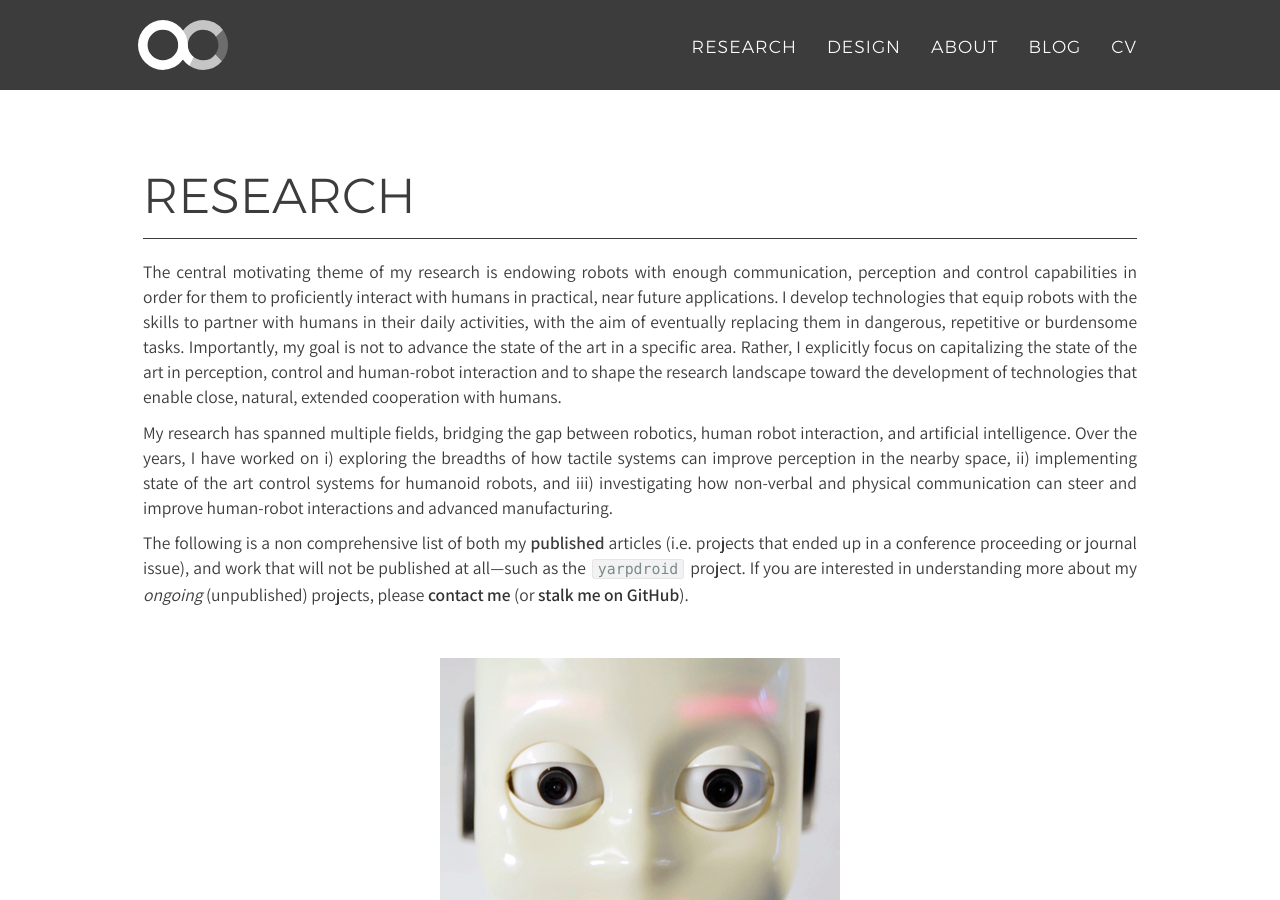
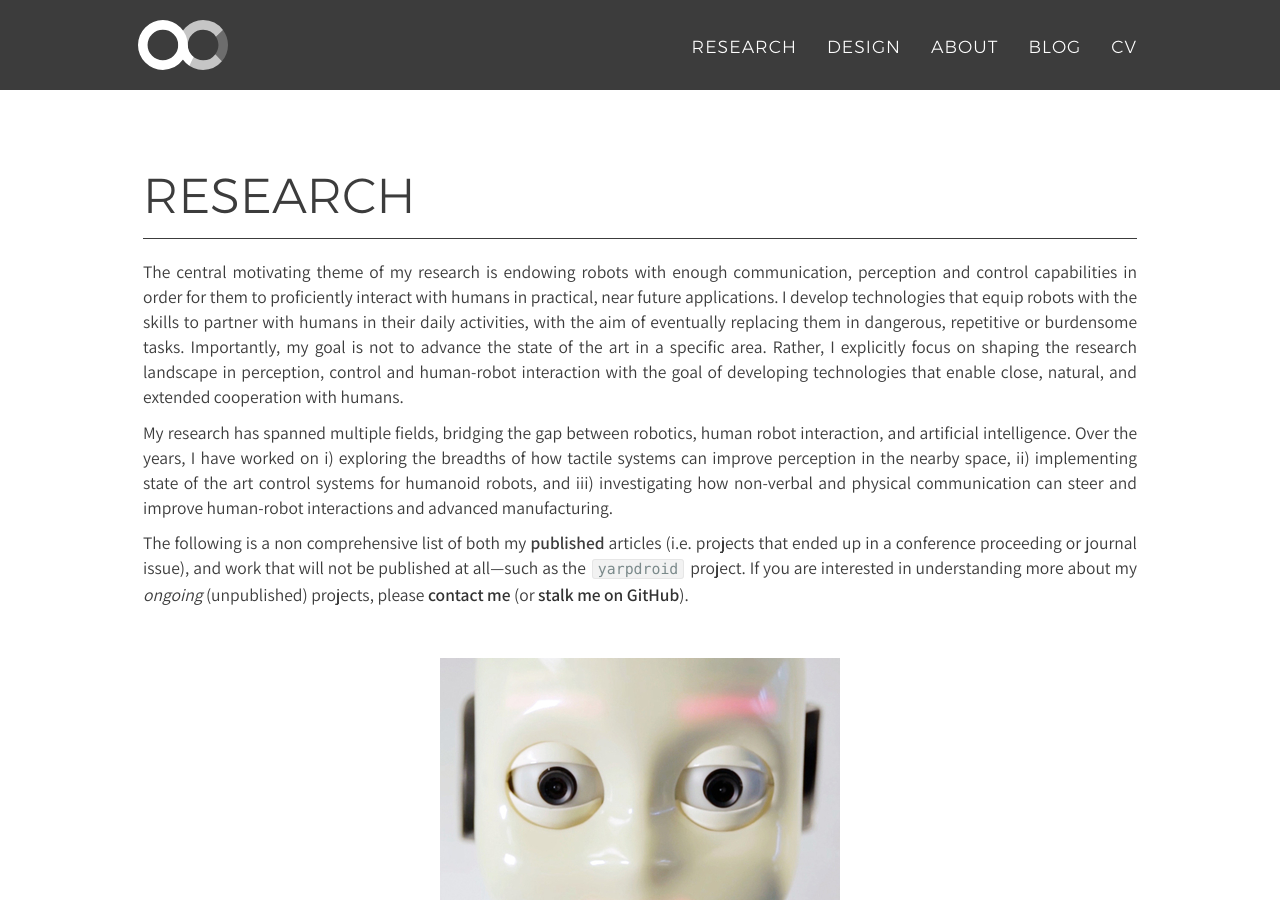
Before and after one commit to alecive/alecive.github.io, a Jekyll site: the page built from index.html, in a window 1280 px wide and 900 px high, scrolled down 729 px. Built offline with Jekyll 4.4.1, drawn with Linux system fonts in a browser that asks for light colours; nearby versions of some CDN libraries; some web fonts are replaced.

Commit message:
Minor change in the snippets led to change to the cv and the portfolio

```diff
--- a/_includes/portfolio.html
+++ b/_includes/portfolio.html
@@ -14,7 +14,7 @@
             <div class="row">
                 {% if include.type == "research" %}
                     <div class="col-lg-12 hidden-xs" id="article" style="margin-top: 0px; margin-bottom: 40px;">
-                        <p>The central motivating theme of my research is endowing robots with enough communication, perception and control capabilities in order for them to proficiently interact with humans in practical, near future applications. I develop technologies that equip robots with the skills to partner with humans in their daily activities, with the aim of eventually replacing them in dangerous, repetitive or burdensome tasks. Importantly, my goal is not to advance the state of the art in a specific area. Rather, I explicitly focus on capitalizing the state of the art in perception, control and human-robot interaction and to shape the research landscape toward the development of technologies that enable close, natural, extended cooperation with humans.</p>
+                        <p>The central motivating theme of my research is endowing robots with enough communication, perception and control capabilities in order for them to proficiently interact with humans in practical, near future applications. I develop technologies that equip robots with the skills to partner with humans in their daily activities, with the aim of eventually replacing them in dangerous, repetitive or burdensome tasks. Importantly, my goal is not to advance the state of the art in a specific area. Rather, I explicitly focus on shaping the research landscape in perception, control and human-robot interaction with the goal of developing technologies that enable close, natural, and extended cooperation with humans.</p>
                         <p>My research has spanned multiple fields, bridging the gap between robotics, human robot interaction, and artificial intelligence. Over the years, I have worked on i) exploring the breadths of how tactile systems can improve perception in the nearby space, ii) implementing state of the art control systems for humanoid robots, and iii) investigating how non-verbal and physical communication can steer and improve human-robot interactions and advanced manufacturing.</p>
                         <p>The following is a non comprehensive list of both my <strong>published</strong> articles (i.e. projects that ended up in a conference proceeding or journal issue), and work that will not be published at all—such as the <code class="highlighter-rouge">yarpdroid</code> project. If you are interested in understanding more about my <em>ongoing</em> (unpublished) projects, please <a href="mailto:{{ site.email }}">contact me</a> (or <a href="{% for network in site.social %}{% if network.title == "github-alt" %}{{ network.url }}{% endif %}{% endfor %}" target="_blank">stalk me on GitHub</a>).</p>
                     </div>
```
Also changed, not shown: 2 other files.
